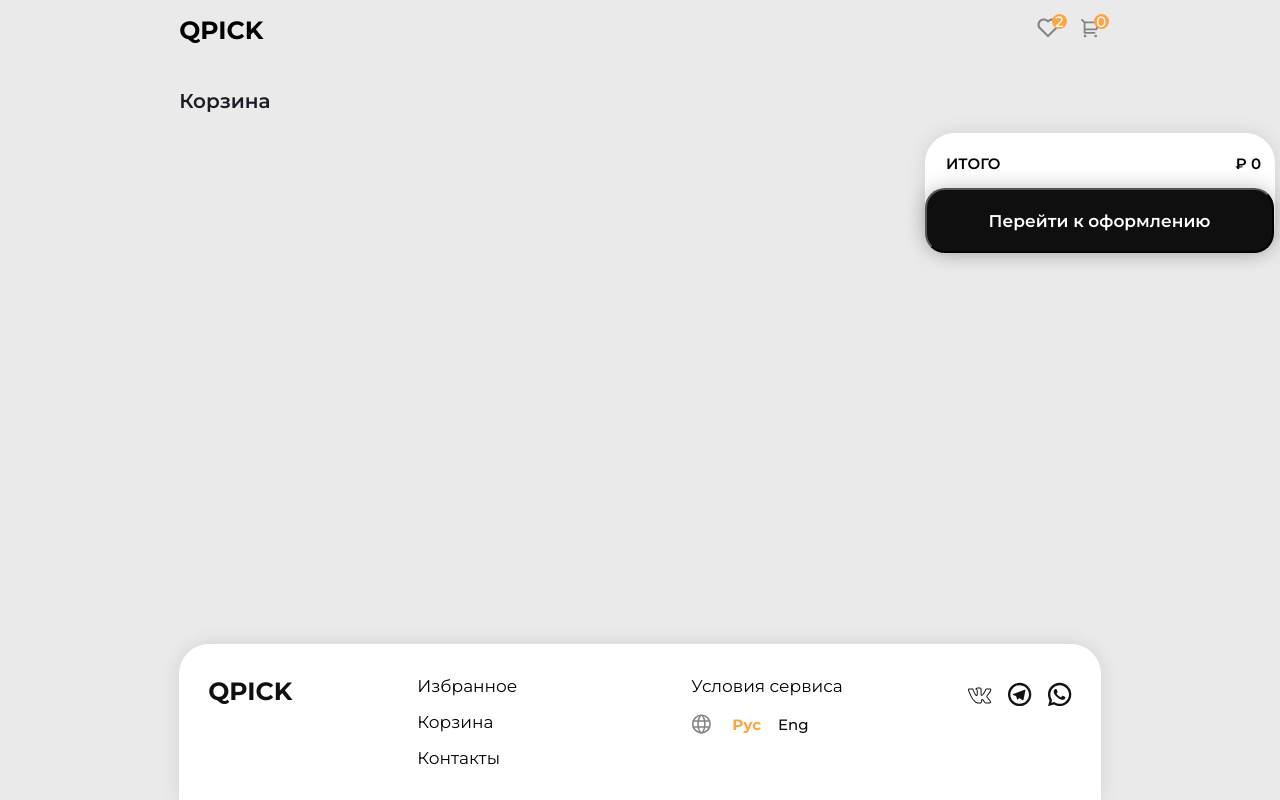
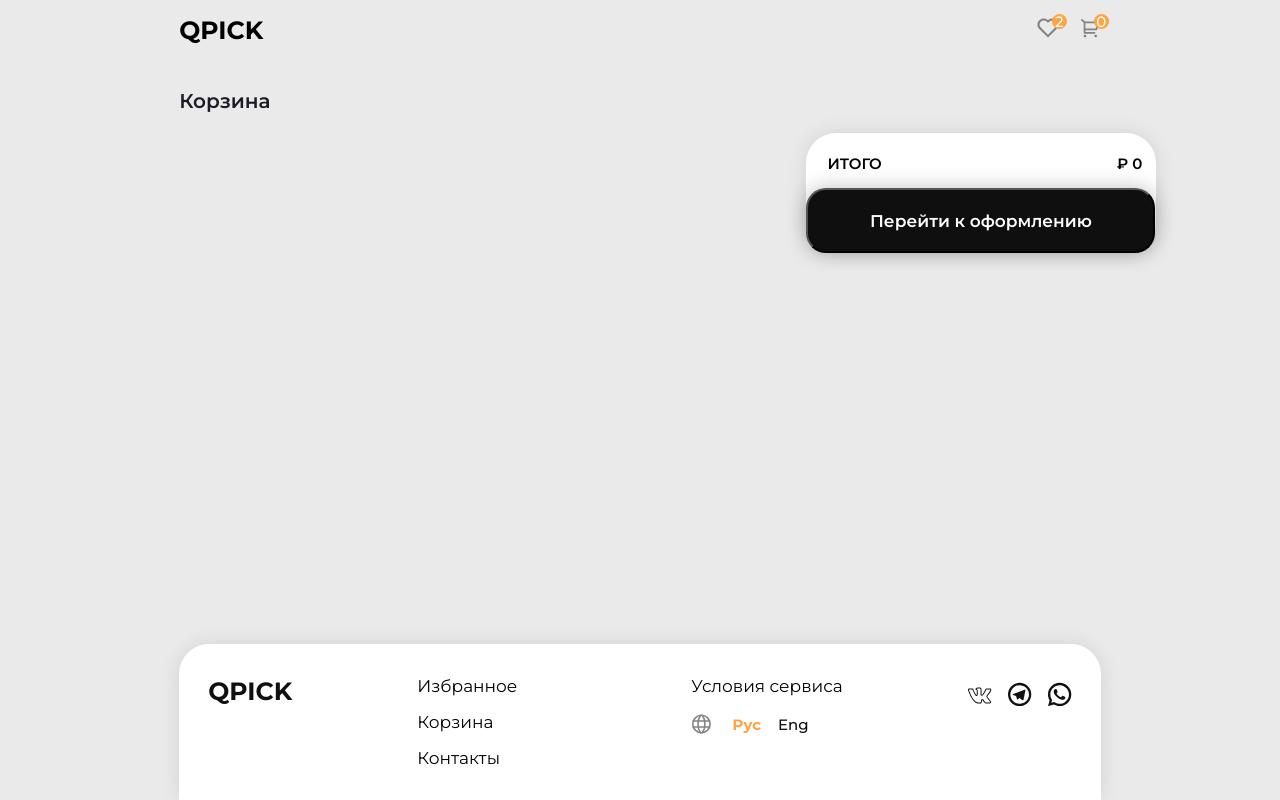
Before and after one commit to Schneegestober1/test-task, a React (Vite) app: page /cart in a window 1280 px wide. Built offline with nearby package versions, Linux system fonts and the light colour scheme.

Commit message:
checkpoint

```diff
--- a/src/components/Cart/Cart.tsx
+++ b/src/components/Cart/Cart.tsx
@@ -7,8 +7,6 @@ import { useCart } from "../hooks/useCart"
 
 const Cart: React.FC = () => {
   const { cart, increaseQuantity, decreaseQuantity, removeFromCart } = useCart()
-
-
   const total = cart.reduce((acc, item) => acc + item.price * item.quantity, 0)
 
   return (
@@ -65,4 +63,4 @@ const Cart: React.FC = () => {
   );
 };
 
-export default Cart;
+export default Cart
--- a/src/components/Cart/cart.module.scss
+++ b/src/components/Cart/cart.module.scss
@@ -17,6 +17,7 @@
     box-shadow: 0px 0px 20px rgba(0, 0, 0, 0.1);
     background-color: white;
     margin-bottom: 20px;
+
     @media (max-width: 1025px) {
       width: 432px;
     }
@@ -180,6 +181,9 @@
     -moz-user-select: none;
     -ms-user-select: none;
     user-select: none;
+    @media (max-width: 2560px) {
+      left: 63%;
+    }
     @media (max-width: 1024px) {
       left: 600px;
     }
@@ -191,8 +195,6 @@
       width: 150px;
       left: 261px;
     }
-
-
 
     &Content {
       padding: 0;
@@ -216,7 +218,6 @@
       @media (max-width: 426px) {
         width: 112px;
       }
-
 
       span {
         font-weight: 600;
--- a/src/components/Context/CartContext.tsx
+++ b/src/components/Context/CartContext.tsx
@@ -16,7 +16,7 @@ interface CartContextProps {
   removeFromCart: (id: number) => void;
 }
 
-export const CartContext = createContext<CartContextProps | undefined>(undefined);
+export const CartContext = createContext<CartContextProps | undefined>(undefined)
 
 export const CartProvider: React.FC<{ children: React.ReactNode }> = ({ children }) => {
   const [cart, setCart] = useState<CartItem[]>([]);
--- a/src/components/Layout/layout.module.scss
+++ b/src/components/Layout/layout.module.scss
@@ -1,5 +1,5 @@
 html, body {
-height: 100%;
+height: 90%;
 margin: 0;
 }
 
```
